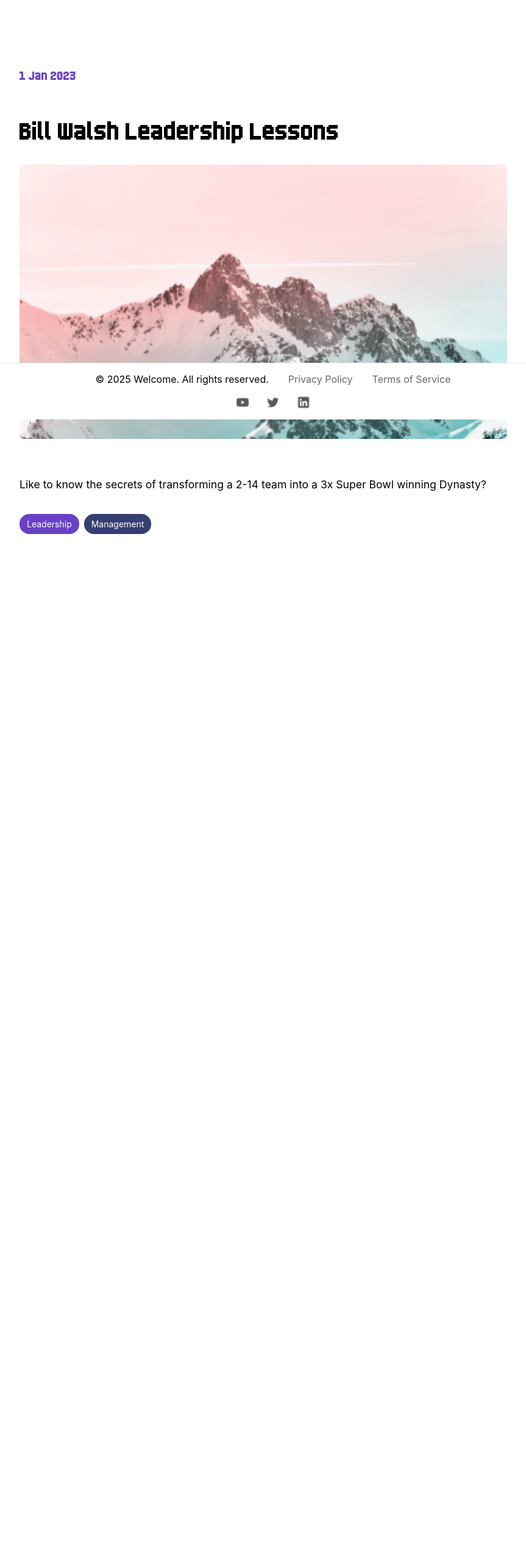
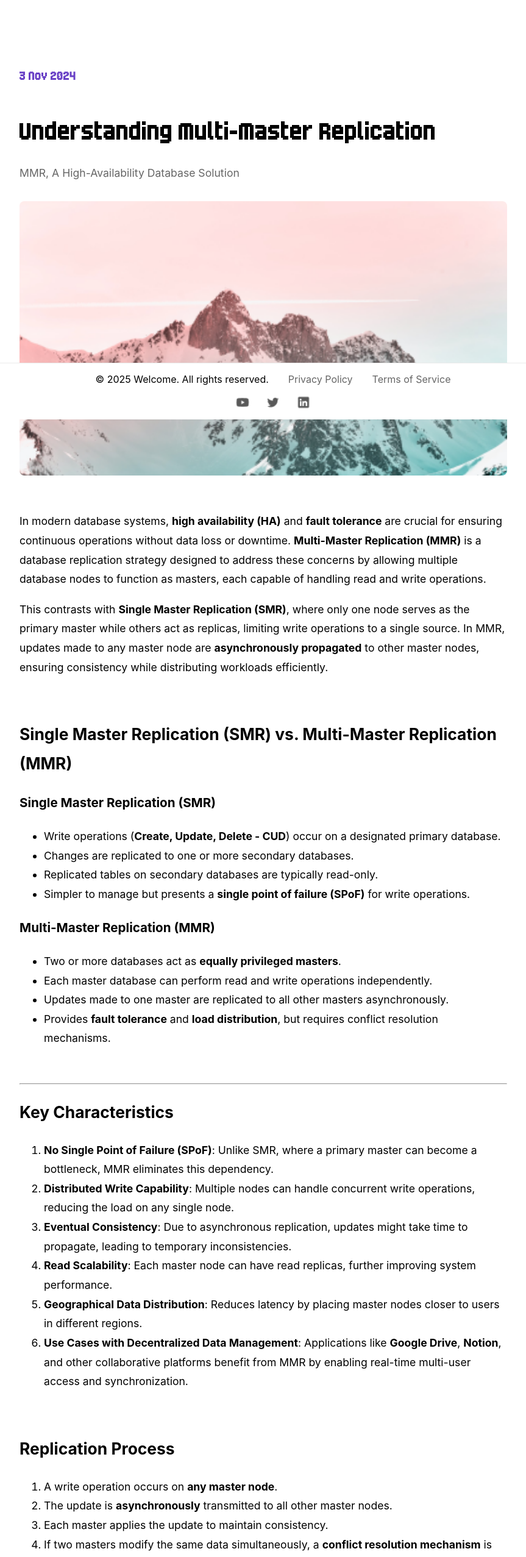
Before and after one commit to raae7742/raae7742.github.io, a React (Create React App) app: page /blog/1 in a window 1280 px wide. Shown: the part 112-2666 px from the top of the page at 61% size, without its empty margins (208-1071 px from the left). Before the commit the page ends 1020 px from the top, so only its background shows below. Built offline with nearby package versions, Linux system fonts and the light colour scheme.

Commit message:
Feat: Upload Load Balancing and MMR

```diff
--- a/package.json
+++ b/package.json
@@ -8,8 +8,10 @@
     "@testing-library/user-event": "^13.5.0",
     "react": "^18.3.1",
     "react-dom": "^18.3.1",
+    "react-markdown": "^10.1.0",
     "react-router-dom": "^7.1.3",
     "react-scripts": "5.0.1",
+    "rehype-raw": "^7.0.0",
     "web-vitals": "^2.1.4"
   },
   "scripts": {
--- a/src/components/BlogDetail.js
+++ b/src/components/BlogDetail.js
@@ -1,5 +1,7 @@
 import React from "react";
 import { useParams } from "react-router-dom";
+import ReactMarkdown from 'react-markdown';
+import rehypeRaw from 'rehype-raw';
 import { blogPosts } from "../data/blogPosts";
 import "../styles/BlogDetail.css";
 
@@ -16,6 +18,7 @@ function BlogDetail() {
       <div className="blog-detail-header">
         <p className="blog-date">{post.date}</p>
         <p className="blog-title">{post.title}</p>
+        <p className="blog-description">{post.description}</p>
       </div>
 
       <div className="blog-detail-content">
@@ -24,7 +27,9 @@ function BlogDetail() {
           alt={post.title}
           className="blog-detail-image"
         />
-        <p>{post.description}</p>
+        <div className="markdown-content">
+          <ReactMarkdown rehypePlugins={[rehypeRaw]}>{post.content}</ReactMarkdown>
+        </div>
         <div className="blog-tags">
           {post.tags.map((tag, index) => (
             <span key={index} className={`tag ${tag}`}>{tag}</span>
--- a/src/data/blogPosts.js
+++ b/src/data/blogPosts.js
@@ -1,30 +1,214 @@
 import billWalshImage from '../assets/img/bill-walsh.png';
-import pmModelsImage from '../assets/img/pm-mental-models.png';
-import wireframingImage from '../assets/img/wireframing.png';
 
 export const blogPosts = [
   {
     id: 1,
-    title: "Bill Walsh Leadership Lessons",
-    date: "1 Jan 2023",
-    description: "Like to know the secrets of transforming a 2-14 team into a 3x Super Bowl winning Dynasty?",
+    title: "Understanding Multi-Master Replication",
+    date: "3 Nov 2024",
+    description: "MMR, A High-Availability Database Solution",
+    content: ` In modern database systems, **high availability (HA)** and **fault tolerance** are crucial for ensuring continuous operations without data loss or downtime. **Multi-Master Replication (MMR)** is a database replication strategy designed to address these concerns by allowing multiple database nodes to function as masters, each capable of handling read and write operations.
+
+This contrasts with **Single Master Replication (SMR)**, where only one node serves as the primary master while others act as replicas, limiting write operations to a single source. In MMR, updates made to any master node are **asynchronously propagated** to other master nodes, ensuring consistency while distributing workloads efficiently.
+
+<br>
+
+## Single Master Replication (SMR) vs. Multi-Master Replication (MMR)
+
+### Single Master Replication (SMR)
+
+- Write operations (**Create, Update, Delete - CUD**) occur on a designated primary database.
+- Changes are replicated to one or more secondary databases.
+- Replicated tables on secondary databases are typically read-only.
+- Simpler to manage but presents a **single point of failure (SPoF)** for write operations.
+
+### Multi-Master Replication (MMR)
+
+- Two or more databases act as **equally privileged masters**.
+- Each master database can perform read and write operations independently.
+- Updates made to one master are replicated to all other masters asynchronously.
+- Provides **fault tolerance** and **load distribution**, but requires conflict resolution mechanisms.
+
+<br>
+
+---
+
+## Key Characteristics
+
+1. **No Single Point of Failure (SPoF)**: Unlike SMR, where a primary master can become a bottleneck, MMR eliminates this dependency.
+2. **Distributed Write Capability**: Multiple nodes can handle concurrent write operations, reducing the load on any single node.
+3. **Eventual Consistency**: Due to asynchronous replication, updates might take time to propagate, leading to temporary inconsistencies.
+4. **Read Scalability**: Each master node can have read replicas, further improving system performance.
+5. **Geographical Data Distribution**: Reduces latency by placing master nodes closer to users in different regions.
+6. **Use Cases with Decentralized Data Management**: Applications like **Google Drive**, **Notion**, and other collaborative platforms benefit from MMR by enabling real-time multi-user access and synchronization.
+
+<br>
+
+## Replication Process
+
+1. A write operation occurs on **any master node**.
+2. The update is **asynchronously** transmitted to all other master nodes.
+3. Each master applies the update to maintain consistency.
+4. If two masters modify the same data simultaneously, a **conflict resolution mechanism** is needed.
+
+<br>
+
+## Challenges and Considerations
+
+### 1. Conflict Resolution
+
+- If two masters update the same record simultaneously, conflicts must be resolved via timestamp-based precedence, **last-write-wins**, or **custom application logic**.
+
+### 2. Latency & Network Overhead
+
+- Cross-region replication can introduce delays due to network bandwidth limitations.
+- Ensuring low-latency communication between master nodes is critical.
+
+### 3. Data Consistency
+
+- Since replication is asynchronous, data may be temporarily inconsistent across different master nodes.
+- Strong consistency mechanisms can be implemented at the cost of performance.
+
+### 4. Increased Complexity
+
+- Managing multiple master nodes requires robust **synchronization, monitoring, and failover mechanisms**.
+- Tools like **Galera Cluster for MySQL**, **CouchDB**, and **Google Spanner** offer built-in multi-master replication support.
+
+---
+
+# Conclusion
+
+Multi-Master Replication provides a **powerful solution for distributed databases**, ensuring high availability, load balancing, and resilience. However, it comes with **trade-offs**, such as potential conflicts, network overhead, and increased system complexity. Choosing MMR should be based on **application needs**, expected traffic patterns, and the ability to manage potential challenges effectively.`,
     image: billWalshImage,
-    tags: ["Leadership", "Management"]
+    tags: ["Database"]
   },
   {
     id: 2,
-    title: "PM Mental Models",
-    date: "1 Jan 2023",
-    description: "Mental models are simple expressions of complex processes or relationships.",
-    image: pmModelsImage,
-    tags: ["Product", "Research", "Frameworks"]
-  },
-  {
-    id: 3,
-    title: "What is Wireframing?",
-    date: "1 Jan 2023",
-    description: "Introduction to Wireframing and Its Principles. Learn from the best in the industry.",
-    image: wireframingImage,
-    tags: ["Leadership", "Management"]
+    title: "Understanding Load Balancers",
+    date: "29 Oct 2024",
+    description: "L4 and L7 Switches",
+    content: ` In modern distributed systems, managing incoming network traffic efficiently is crucial to ensure optimal performance, scalability, and availability. This is where **Load Balancers** come into play. A load balancer is a device or software that distributes network or application traffic across multiple servers. This helps prevent any single server from becoming a bottleneck, thereby improving responsiveness and fault tolerance. Load balancers are especially important when **scaling out** applications, allowing infrastructure to handle increasing loads dynamically.
+
+# **L4 vs. L7 Load Balancers: An Overview**
+
+The **OSI (Open Systems Interconnection) Model** defines different layers of networking. Load balancers operate at different layers of this model, most commonly at **Layer 4 (L4)** and **Layer 7 (L7)**.
+
+<br>
+
+## **Layer 4 (L4) Load Balancing ( = L4 Switch)**
+
+An **L4 Load Balancer** operates at the **transport layer**, making forwarding decisions based on IP addresses and port numbers without inspecting the actual content of the network packets. This approach is more efficient as it does not require deep packet inspection.
+
+Popular L4 load balancers include **AWS Network Load Balancer (NLB)** and other hardware-based solutions.
+
+<br>
+
+## **Key Functions of L4 Load Balancers**
+
+### 1. **Traffic Distribution**
+
+- Uses various algorithms for load balancing:
+    - **Round Robin**: Distributes requests sequentially.
+    - **Least Connection**: Directs traffic to the server with the fewest active connections.
+    - **Ratio-based**: Routes traffic based on predefined server weights.
+    - **Fastest Response Time**: Selects the server with the lowest latency.
+
+### 2. **Source/Destination IP NAT (Network Address Translation)**
+
+- Helps mitigate **DDoS attacks** using SYN cookie protection.
+
+### 3. **TCP Connection Management**
+
+- Manages **3-way handshake** between client and server.
+- Tracks active connections and terminates unused ones after a timeout.
+
+### 4. **SSL Offloading**
+
+- Decrypts **SSL/TLS traffic** from the client before forwarding it to backend servers as plain text.
+
+### 5. **Health Checks**
+
+- Periodically checks backend servers to ensure they are functional.
+- Supports TCP and HTTP-based health checks.
+
+### 6. **Persistence (Sticky Sessions)**
+
+- Ensures clients consistently connect to the same backend server when necessary.
+
+<br>
+
+---
+
+## **L4 Load Balancer Deployment Models**
+
+### 1. In-Line Architecture
+
+- All traffic must pass through the L4 switch.
+- Advantages: Easier to monitor traffic and diagnose issues.
+- Disadvantages: Increased load on the L4 switch, requiring redundancy solutions.
+- **(TODO draw a diagram)** Internet - Backbone Switch - L4 Switch - L2 Switch - Servers.
+
+### **2. One-Arm Architecture**
+
+- L4 switch operates alongside the backbone switch.
+- Advantages: Reduces the load on L4 and ensures continued connectivity if L4 fails.
+- Disadvantages: Some traffic bypasses L4, making troubleshooting harder.
+- **(TODO draw a diagram)** Internet → Backbone Switch → L4 → Backbone Switch → L2 → Servers.
+
+### 3. Direct Server Return(DSR)
+
+- The L4 switch handles incoming traffic, but the server directly responds to clients.
+- Commonly used for performance optimization.
+
+<br>
+
+---
+
+## **L7 Load Balancing: A Deeper Look ( = L7 Switching)**
+
+An **L7 Load Balancer** operates at the **application layer**, making forwarding decisions based on HTTP headers, URLs, cookies, or even request payloads. This enables **content-based routing** and supports advanced traffic management strategies.
+
+A common example is the **AWS Application Load Balancer (ALB)**, which offers more flexibility for web applications.
+
+<br>
+
+### **How L7 Load Balancers Work**
+
+- Inspects HTTP headers and other metadata to direct traffic.
+- Can differentiate between **mobile and desktop clients** for customized responses.
+- Supports **path-based routing**, allowing different URLs to be handled by different backend servers.
+
+<br>
+
+### **Why Use L4 vs. L7 Load Balancing?**
+
+- L4 is **faster and more efficient** because it does not inspect content.
+- L7 is **more flexible** and supports **advanced traffic routing**.
+- If HTTP header inspection is unnecessary, using L4 saves computational resources.
+- In contrast, L7 is preferred when deep traffic analysis or content-based routing is needed.
+
+<br>
+
+---
+
+# Load Balancing in Kubernetes
+
+ Kubernetes provides built-in service types to manage traffic within a cluster. The three primary types are:
+
+1. **ClusterIP**
+    - Default service type, accessible only within the cluster.
+2. **NodePort**
+    - Exposes the service on a static port across all nodes.
+3. **LoadBalancer**
+    - Integrates with external load balancers (such as AWS ELB or GCP Load Balancer) for external traffic distribution.
+
+<br>
+
+---
+
+# Kafka and Rebalancing
+
+Kafka, a distributed messaging system, also involves load balancing in the form of **partition rebalancing**. This ensures that message consumption is evenly distributed among consumers when new nodes join or leave the cluster.`,
+    image: billWalshImage,
+    tags: ["Database"]
   }
 ];
--- a/src/styles/BlogDetail.css
+++ b/src/styles/BlogDetail.css
@@ -24,6 +24,7 @@
 .blog-detail-content {
   line-height: 1.8;
   font-size: 1.1rem;
+  margin-bottom: 6rem;
 }
 
 .blog-tags {
@@ -31,6 +32,7 @@
   display: flex;
   gap: 0.5rem;
   flex-wrap: wrap;
+  margin-bottom: 4rem;
 }
 
 .tag {
@@ -92,3 +94,14 @@
   object-fit: cover;
   aspect-ratio: 16 / 9;
 }
+
+.blog-description {
+  font-size: 1.1rem;
+  color: #666;
+  margin: 1rem 0;
+  line-height: 1.6;
+}
+
+.markdown-content {
+  margin-bottom: 4rem;
+}
```
Also changed, not shown: 1 other file (tests, documents, lock files or other folders).
